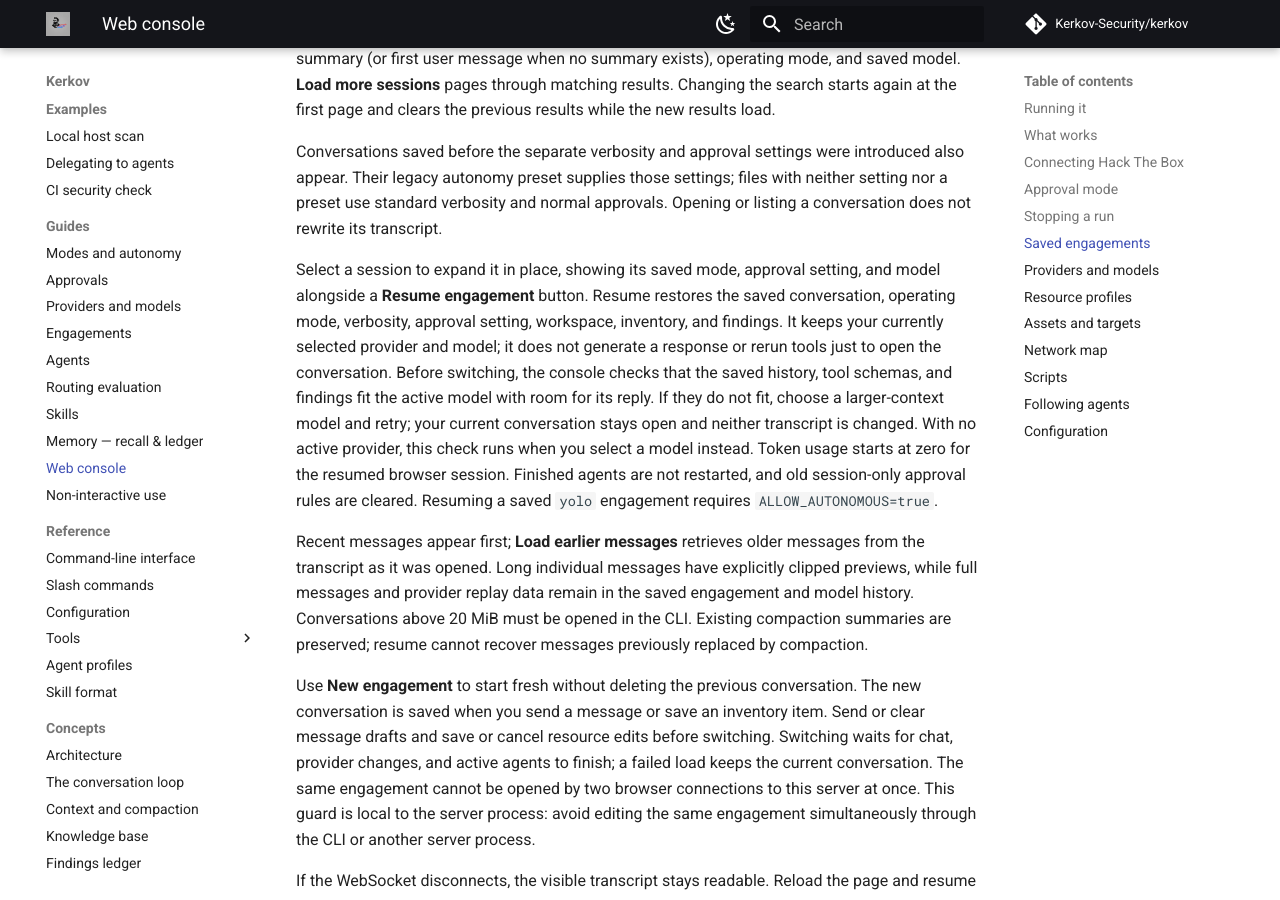
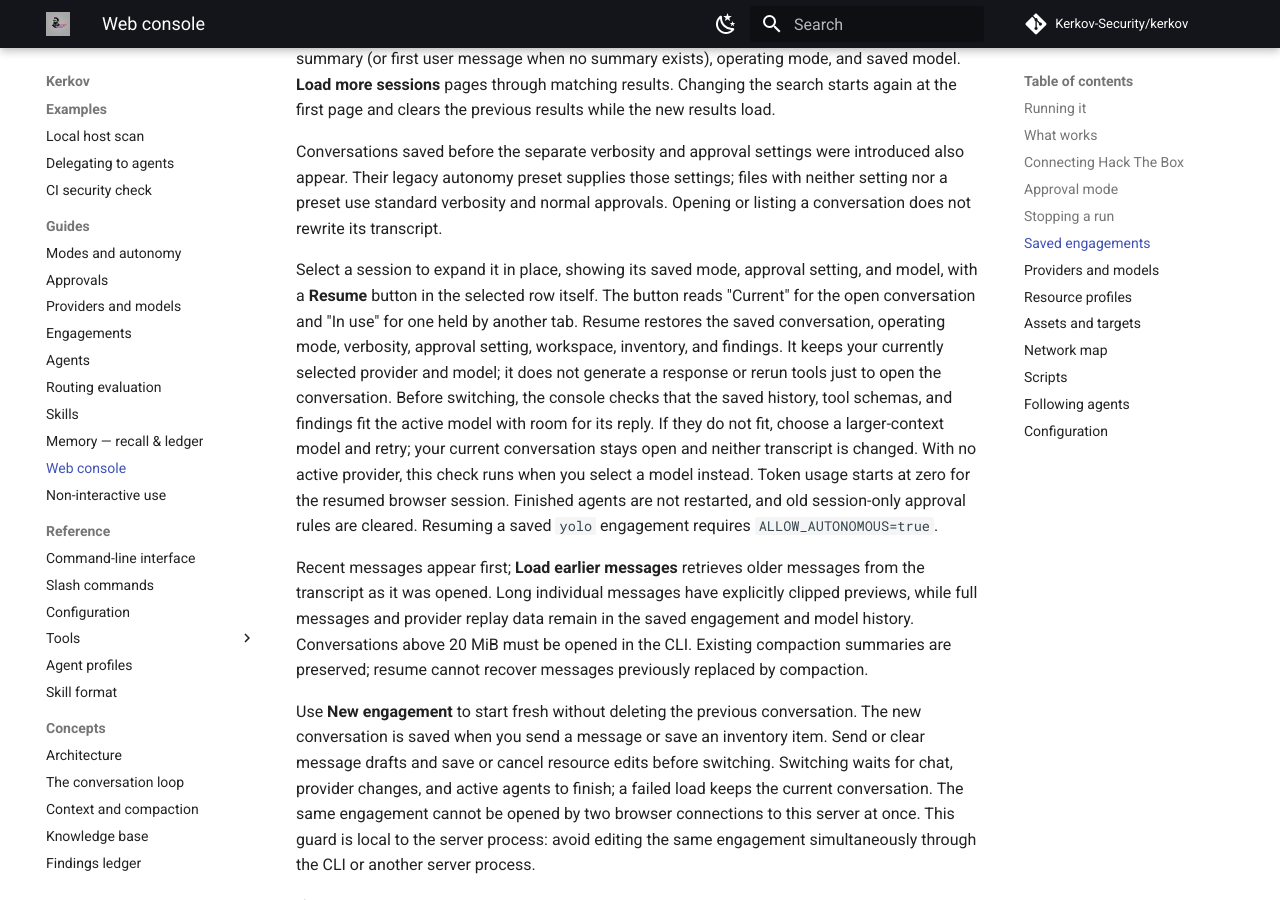
Before and after one commit to Kerkov-Security/kerkov, an MkDocs documentation site: the page built from docs/guides/web-console.md, in a window 1280 px wide and 900 px high, scrolled down 2531 px. Built offline with MkDocs 1.6.1 and Material for MkDocs 9.7.7, drawn with Linux system fonts in a browser that asks for light colours; comment, search, counter and statistics services are not loaded.

Commit message:
Move the Resume control into the selected engagement row
The full-width Resume button sat in a detail block below the row, left
aligned with the list, so the expansion read as another engagement rather
than as part of the one selected.

A row cannot hold the button directly because it is itself a button, so the
row is now a flex container holding the row button and a compact Resume
beside it; the title column takes min-width 0 and yields space to it. The
card moved from that inner row onto the entry, which puts the expanded mode,
approval and model detail inside the same surface as the row it describes.
The saved-settings line takes the accent colour and the hint is italic, so
neither reads as a sibling row's title and metadata.

The visible label is abbreviated to Resume, Current and In use, while
aria-label keeps the full phrasing. aria-pressed and aria-current stay on
the row button; only the visual classes moved to the entry.

```diff
--- a/docs/guides/web-console.md
+++ b/docs/guides/web-console.md
@@ -119,7 +119,9 @@
 approvals. Opening or listing a conversation does not rewrite its transcript.
 
 Select a session to expand it in place, showing its saved mode, approval
-setting, and model alongside a **Resume engagement** button. Resume restores the saved conversation, operating mode,
+setting, and model, with a **Resume** button in the selected row itself. The
+button reads "Current" for the open conversation and "In use" for one held by
+another tab. Resume restores the saved conversation, operating mode,
 verbosity, approval setting, workspace, inventory, and findings. It keeps your
 currently selected provider and model; it does not generate a response or rerun
 tools just to open the conversation. Before switching, the console checks that the saved
--- a/src/kerkov/web/console/templates/console/dashboard.html
+++ b/src/kerkov/web/console/templates/console/dashboard.html
@@ -18,8 +18,8 @@
     <script src="{% static 'console/provider-settings.js' %}?v=1" defer></script>
     <script src="{% static 'console/providers.js' %}?v=2" defer></script>
     <script src="{% static 'console/network-map.js' %}?v=6" defer></script>
-    <link rel="stylesheet" href="{% static 'console/engagements.css' %}?v=3">
-    <script src="{% static 'console/engagements.js' %}?v=3" defer></script>
+    <link rel="stylesheet" href="{% static 'console/engagements.css' %}?v=5">
+    <script src="{% static 'console/engagements.js' %}?v=5" defer></script>
     <link rel="stylesheet" href="{% static 'console/scripts.css' %}?v=1">
     <script src="{% static 'console/scripts.js' %}?v=1" defer></script>
     <script src="{% static 'console/command-suggestions.js' %}?v=1" defer></script>
```
Also changed, not shown: src/kerkov/web/console/static/console/engagements.css (+10 -6 lines), src/kerkov/web/console/static/console/engagements.js (+28 -6 lines).
